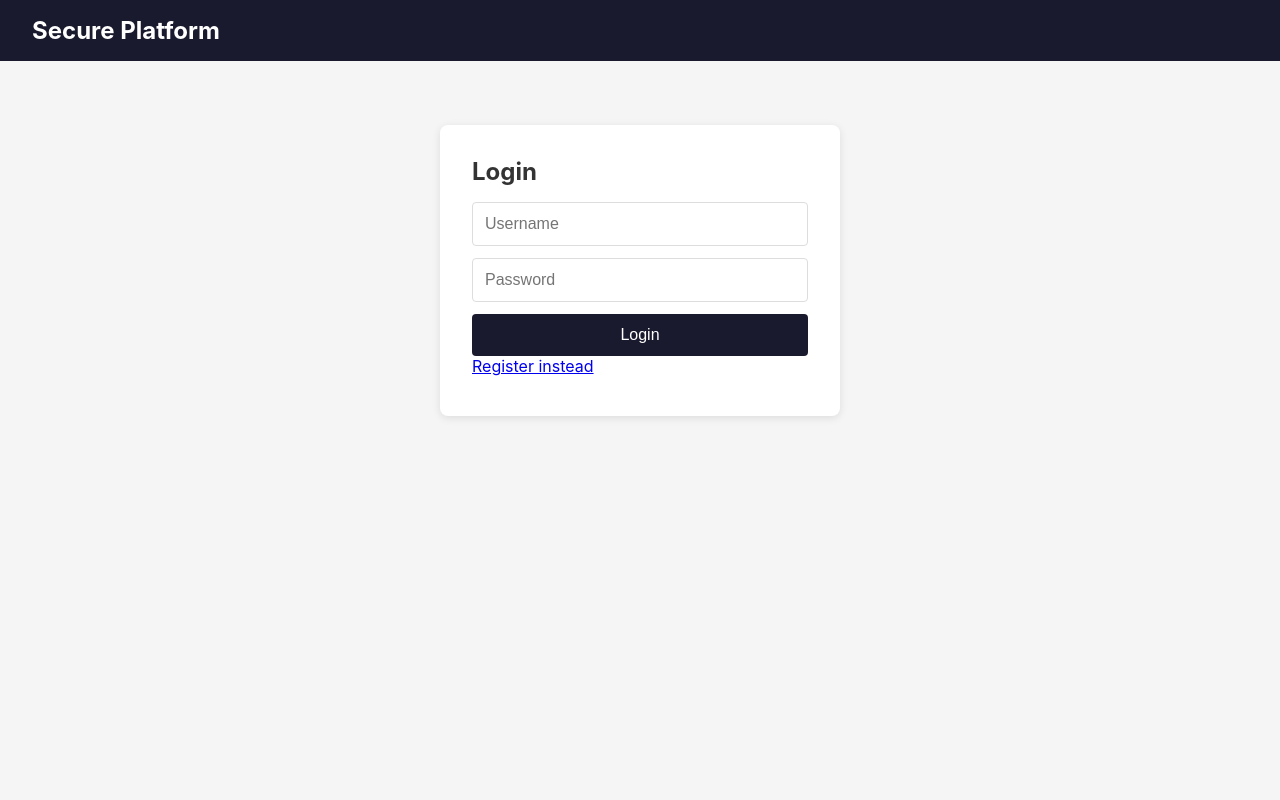
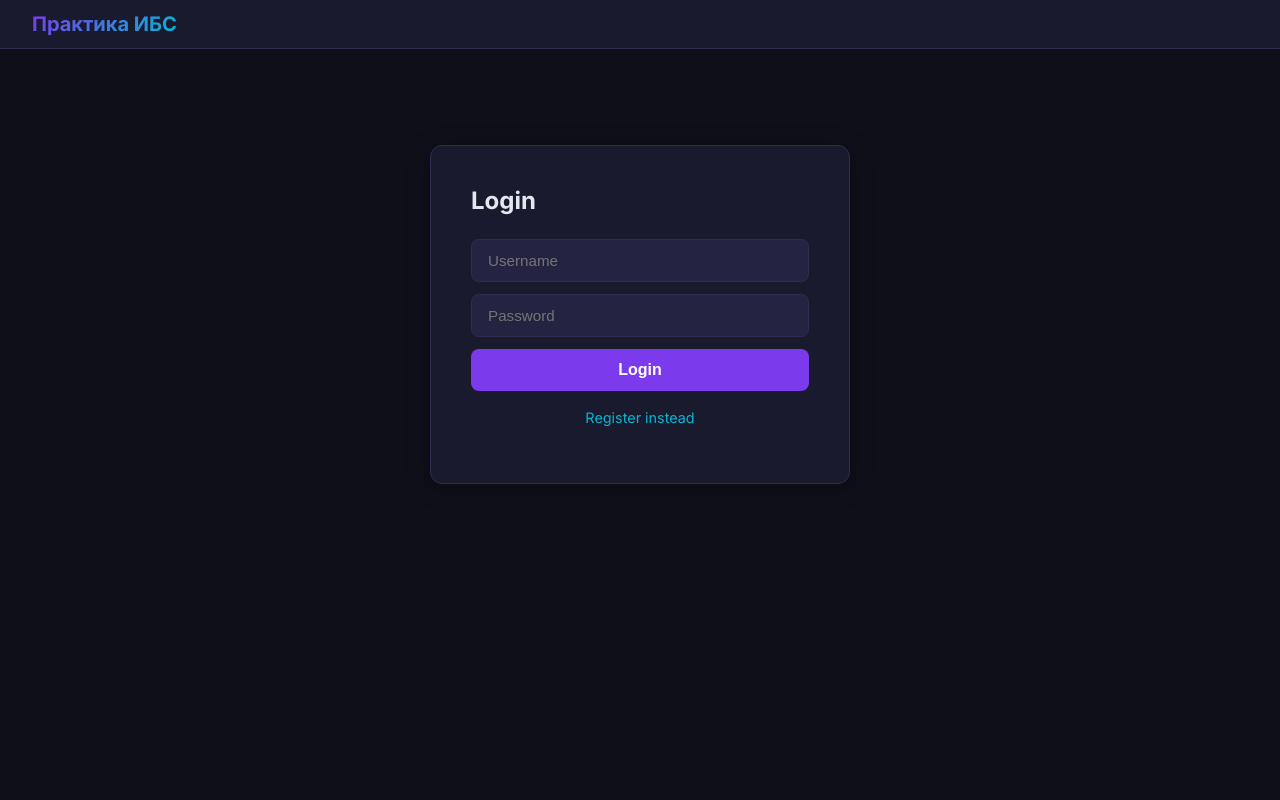
Before and after one commit to iv1ce/praktika, a Python web app: template app/templates/index.html in a window 1280 px wide. Run offline with Jinja, Linux system fonts and the light colour scheme; the template is opened without the code that fills it, so the values that code supplies are empty.

Commit message:
style: тёмная тема, modern UI, шрифт Inter

```diff
--- a/app/static/style.css
+++ b/app/static/style.css
@@ -1,30 +1,360 @@
+:root {
+  --bg: #0f0f1a;
+  --surface: #1a1a2e;
+  --surface2: #242442;
+  --primary: #7c3aed;
+  --primary-hover: #6d28d9;
+  --accent: #06b6d4;
+  --danger: #ef4444;
+  --success: #22c55e;
+  --text: #e2e8f0;
+  --text-muted: #94a3b8;
+  --border: #2d2d4f;
+  --radius: 12px;
+  --shadow: 0 4px 24px rgba(0, 0, 0, 0.3);
+}
+
 * { box-sizing: border-box; margin: 0; padding: 0; }
-body { font-family: -apple-system, BlinkMacSystemFont, 'Segoe UI', Roboto, sans-serif; background: #f5f5f5; color: #333; }
-header { background: #1a1a2e; color: white; padding: 1rem 2rem; display: flex; justify-content: space-between; align-items: center; }
-header h1 { font-size: 1.5rem; }
-nav button { background: #16213e; color: white; border: 1px solid #0f3460; padding: 0.5rem 1rem; cursor: pointer; margin-left: 0.5rem; border-radius: 4px; }
-nav button:hover { background: #0f3460; }
-main { max-width: 800px; margin: 2rem auto; padding: 0 1rem; }
-.auth-form { background: white; max-width: 400px; margin: 4rem auto; padding: 2rem; border-radius: 8px; box-shadow: 0 2px 8px rgba(0,0,0,0.1); }
-.auth-form h2 { margin-bottom: 1rem; }
-.auth-form input { width: 100%; padding: 0.75rem; margin-bottom: 0.75rem; border: 1px solid #ddd; border-radius: 4px; font-size: 1rem; }
-.auth-form button { width: 100%; padding: 0.75rem; background: #1a1a2e; color: white; border: none; border-radius: 4px; font-size: 1rem; cursor: pointer; }
-.auth-form button:hover { background: #0f3460; }
-.error { color: #e74c3c; font-size: 0.9rem; margin-top: 0.5rem; }
-.success { color: #27ae60; font-size: 0.9rem; margin-top: 0.5rem; }
-#page-tasks form { display: flex; gap: 0.5rem; margin-bottom: 1rem; }
-#page-tasks input { flex: 1; padding: 0.5rem; border: 1px solid #ddd; border-radius: 4px; }
-#page-tasks button { padding: 0.5rem 1rem; background: #1a1a2e; color: white; border: none; border-radius: 4px; cursor: pointer; }
+
+body {
+  font-family: 'Inter', -apple-system, BlinkMacSystemFont, 'Segoe UI', Roboto, sans-serif;
+  background: var(--bg);
+  color: var(--text);
+  min-height: 100vh;
+}
+
+header {
+  background: var(--surface);
+  border-bottom: 1px solid var(--border);
+  padding: 0.75rem 2rem;
+  display: flex;
+  justify-content: space-between;
+  align-items: center;
+  position: sticky;
+  top: 0;
+  z-index: 100;
+  backdrop-filter: blur(12px);
+}
+
+header h1 {
+  font-size: 1.25rem;
+  font-weight: 700;
+  background: linear-gradient(135deg, var(--primary), var(--accent));
+  -webkit-background-clip: text;
+  -webkit-text-fill-color: transparent;
+}
+
+nav { display: flex; gap: 0.5rem; }
+
+nav button {
+  background: transparent;
+  color: var(--text-muted);
+  border: 1px solid var(--border);
+  padding: 0.5rem 1rem;
+  cursor: pointer;
+  border-radius: 8px;
+  font-size: 0.875rem;
+  font-weight: 500;
+  transition: all 0.2s;
+}
+
+nav button:hover {
+  background: var(--surface2);
+  color: var(--text);
+  border-color: var(--primary);
+}
+
+nav button:last-child {
+  color: var(--danger);
+  border-color: transparent;
+}
+nav button:last-child:hover {
+  background: rgba(239, 68, 68, 0.1);
+  border-color: var(--danger);
+}
+
+main {
+  max-width: 800px;
+  margin: 2rem auto;
+  padding: 0 1rem;
+}
+
+/* Auth */
+.auth-form {
+  background: var(--surface);
+  max-width: 420px;
+  margin: 6rem auto;
+  padding: 2.5rem;
+  border-radius: var(--radius);
+  border: 1px solid var(--border);
+  box-shadow: var(--shadow);
+}
+
+.auth-form h2 {
+  margin-bottom: 1.5rem;
+  font-size: 1.5rem;
+  font-weight: 700;
+}
+
+.auth-form input {
+  width: 100%;
+  padding: 0.75rem 1rem;
+  margin-bottom: 0.75rem;
+  border: 1px solid var(--border);
+  border-radius: 8px;
+  font-size: 0.95rem;
+  background: var(--surface2);
+  color: var(--text);
+  outline: none;
+  transition: border-color 0.2s;
+}
+
+.auth-form input:focus {
+  border-color: var(--primary);
+}
+
+.auth-form button {
+  width: 100%;
+  padding: 0.75rem;
+  background: var(--primary);
+  color: white;
+  border: none;
+  border-radius: 8px;
+  font-size: 1rem;
+  font-weight: 600;
+  cursor: pointer;
+  transition: background 0.2s;
+}
+
+.auth-form button:hover { background: var(--primary-hover); }
+
+.auth-form p { margin-top: 1rem; text-align: center; }
+
+.auth-form a {
+  color: var(--accent);
+  text-decoration: none;
+  font-size: 0.9rem;
+}
+
+.auth-form a:hover { text-decoration: underline; }
+
+.error { color: var(--danger); font-size: 0.875rem; margin-top: 0.5rem; text-align: center; }
+.success { color: var(--success); font-size: 0.875rem; margin-top: 0.5rem; text-align: center; }
+
+/* Tasks page */
+#page-tasks h2 {
+  font-size: 1.5rem;
+  font-weight: 700;
+  margin-bottom: 1.25rem;
+}
+
+#task-form {
+  display: flex;
+  gap: 0.5rem;
+  margin-bottom: 1.5rem;
+}
+
+#task-form input {
+  flex: 1;
+  padding: 0.75rem 1rem;
+  border: 1px solid var(--border);
+  border-radius: 8px;
+  font-size: 0.95rem;
+  background: var(--surface);
+  color: var(--text);
+  outline: none;
+  transition: border-color 0.2s;
+}
+
+#task-form input:focus { border-color: var(--primary); }
+
+#task-form button {
+  padding: 0.75rem 1.5rem;
+  background: var(--primary);
+  color: white;
+  border: none;
+  border-radius: 8px;
+  font-size: 0.95rem;
+  font-weight: 600;
+  cursor: pointer;
+  transition: background 0.2s;
+  white-space: nowrap;
+}
+
+#task-form button:hover { background: var(--primary-hover); }
+
 #task-list { list-style: none; }
-#task-list li { background: white; padding: 0.75rem 1rem; margin-bottom: 0.5rem; border-radius: 4px; display: flex; justify-content: space-between; align-items: center; box-shadow: 0 1px 3px rgba(0,0,0,0.1); }
+
+#task-list li {
+  background: var(--surface);
+  padding: 1rem 1.25rem;
+  margin-bottom: 0.5rem;
+  border-radius: var(--radius);
+  border: 1px solid var(--border);
+  display: flex;
+  justify-content: space-between;
+  align-items: center;
+  transition: border-color 0.2s;
+}
+
+#task-list li:hover { border-color: var(--primary); }
+
 #task-list li .task-info { flex: 1; }
-#task-list li .task-info strong { display: block; }
-#task-list li .task-info span { color: #666; font-size: 0.9rem; }
-#task-list li .task-actions button { margin-left: 0.5rem; padding: 0.25rem 0.5rem; border: 1px solid #ddd; border-radius: 4px; cursor: pointer; background: white; }
-#task-list li .task-actions .delete { color: #e74c3c; border-color: #e74c3c; }
-#task-list li.completed { opacity: 0.6; }
+#task-list li .task-info strong { display: block; font-size: 1rem; margin-bottom: 0.25rem; }
+#task-list li .task-info span { color: var(--text-muted); font-size: 0.85rem; }
+
+#task-list li .task-actions { display: flex; gap: 0.5rem; }
+
+#task-list li .task-actions button {
+  padding: 0.35rem 0.75rem;
+  border: 1px solid var(--border);
+  border-radius: 6px;
+  cursor: pointer;
+  background: var(--surface2);
+  color: var(--text);
+  font-size: 0.8rem;
+  transition: all 0.2s;
+}
+
+#task-list li .task-actions button:hover {
+  border-color: var(--accent);
+  color: var(--accent);
+}
+
+#task-list li .task-actions .delete {
+  color: var(--danger);
+  border-color: transparent;
+}
+#task-list li .task-actions .delete:hover {
+  background: rgba(239, 68, 68, 0.1);
+  border-color: var(--danger);
+}
+
+#task-list li.completed { opacity: 0.5; }
 #task-list li.completed .task-info strong { text-decoration: line-through; }
-table { width: 100%; border-collapse: collapse; background: white; border-radius: 8px; overflow: hidden; box-shadow: 0 2px 8px rgba(0,0,0,0.1); }
-th, td { padding: 0.75rem; text-align: left; border-bottom: 1px solid #eee; }
-th { background: #1a1a2e; color: white; }
-tr:hover { background: #f9f9f9; }
+
+/* Profile */
+hr { border: none; border-top: 1px solid var(--border); }
+
+#profile-form {
+  background: var(--surface);
+  max-width: 100%;
+  margin: 1.5rem 0;
+  padding: 1.5rem;
+  border-radius: var(--radius);
+  border: 1px solid var(--border);
+}
+
+#profile-form h2 {
+  font-size: 1.25rem;
+  margin-bottom: 1rem;
+}
+
+#profile-form input {
+  width: 100%;
+  padding: 0.75rem 1rem;
+  margin-bottom: 0.75rem;
+  border: 1px solid var(--border);
+  border-radius: 8px;
+  font-size: 0.95rem;
+  background: var(--surface2);
+  color: var(--text);
+  outline: none;
+  transition: border-color 0.2s;
+}
+
+#profile-form input:focus { border-color: var(--primary); }
+
+#profile-form button {
+  padding: 0.75rem 1.5rem;
+  background: var(--primary);
+  color: white;
+  border: none;
+  border-radius: 8px;
+  font-size: 0.95rem;
+  font-weight: 600;
+  cursor: pointer;
+  transition: background 0.2s;
+}
+
+#profile-form button:hover { background: var(--primary-hover); }
+
+/* Admin table */
+#page-admin h2 {
+  font-size: 1.5rem;
+  font-weight: 700;
+  margin-bottom: 1.25rem;
+}
+
+table {
+  width: 100%;
+  border-collapse: separate;
+  border-spacing: 0;
+  background: var(--surface);
+  border-radius: var(--radius);
+  border: 1px solid var(--border);
+  overflow: hidden;
+}
+
+th {
+  background: var(--surface2);
+  color: var(--text-muted);
+  font-weight: 600;
+  font-size: 0.8rem;
+  text-transform: uppercase;
+  letter-spacing: 0.05em;
+  padding: 0.9rem 1rem;
+  text-align: left;
+  border-bottom: 1px solid var(--border);
+}
+
+td {
+  padding: 0.85rem 1rem;
+  border-bottom: 1px solid var(--border);
+  font-size: 0.9rem;
+}
+
+tr:last-child td { border-bottom: none; }
+tr:hover td { background: var(--surface2); }
+
+td select {
+  background: var(--surface2);
+  color: var(--text);
+  border: 1px solid var(--border);
+  border-radius: 6px;
+  padding: 0.35rem 0.5rem;
+  font-size: 0.85rem;
+  cursor: pointer;
+  outline: none;
+}
+
+td select:focus { border-color: var(--primary); }
+
+td button {
+  padding: 0.35rem 0.75rem;
+  border: 1px solid var(--border);
+  border-radius: 6px;
+  cursor: pointer;
+  background: var(--surface2);
+  color: var(--success);
+  font-size: 0.8rem;
+  margin-right: 0.35rem;
+  transition: all 0.2s;
+}
+
+td button:hover { border-color: var(--success); }
+
+td .delete {
+  color: var(--danger);
+  border-color: transparent;
+}
+
+td .delete:hover {
+  background: rgba(239, 68, 68, 0.1);
+  border-color: var(--danger);
+}
+
+td button:disabled {
+  opacity: 0.4;
+  cursor: not-allowed;
+}
--- a/app/templates/index.html
+++ b/app/templates/index.html
@@ -3,13 +3,15 @@
 <head>
     <meta charset="UTF-8">
     <meta name="viewport" content="width=device-width, initial-scale=1.0">
-    <title>Secure Platform</title>
+    <title>Практика ИБС</title>
+    <link rel="preconnect" href="https://fonts.googleapis.com">
+    <link href="https://fonts.googleapis.com/css2?family=Inter:wght@400;500;600;700&display=swap" rel="stylesheet">
     <link rel="stylesheet" href="/static/style.css">
 </head>
 <body>
     <div id="app">
         <header>
-            <h1>Secure Platform</h1>
+            <h1>Практика ИБС</h1>
             <nav id="nav">
                 <button onclick="showPage('tasks')" id="nav-tasks" style="display:none">Tasks</button>
                 <button onclick="showPage('admin')" id="nav-admin" style="display:none">Admin</button>
```
